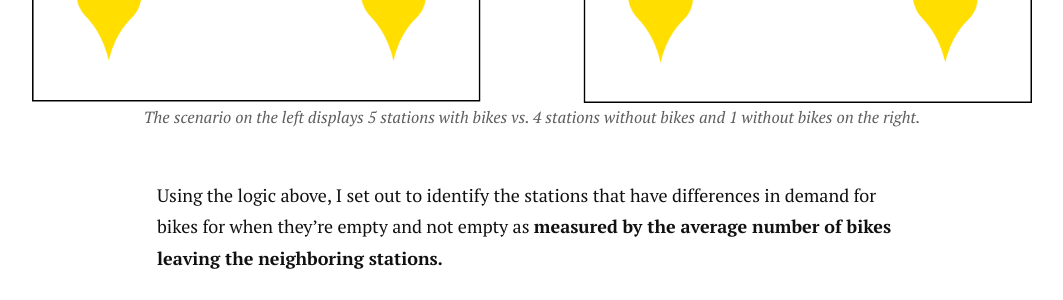
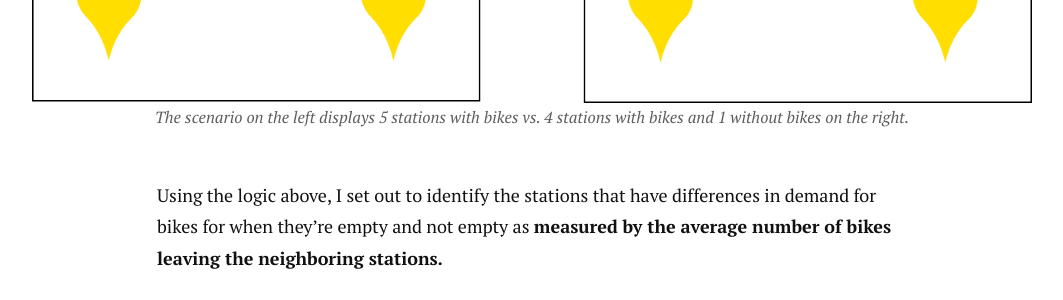
Before and after one commit to irickman/irickman.github.io, a Jekyll site: the page built from _posts/2017-09-11-Optimizing Bikeshare Rebalancing.markdown, in a window 1280 px wide and 900 px high, scrolled down 1909 px. Shown: the part 154-454 px from the top of the window, without its empty margins (108-1171 px from the left). Built offline with Jekyll 4.4.1, drawn with Linux system fonts in a browser that asks for light colours; nearby versions of some CDN libraries.

Commit message:
fixing typos

```diff
--- a/_posts/2017-09-11-Optimizing Bikeshare Rebalancing.markdown
+++ b/_posts/2017-09-11-Optimizing Bikeshare Rebalancing.markdown
@@ -23,7 +23,7 @@
 
 <figure>
 <img src="{{ '/assets/img/Example Bikes.png' | prepend: site.baseurl }}" alt="">
-<figcaption> The scenario on the left displays 5 stations with bikes vs. 4 stations without bikes and 1 without bikes on the right. </figcaption>
+<figcaption> The scenario on the left displays 5 stations with bikes vs. 4 stations with bikes and 1 without bikes on the right. </figcaption>
 </figure>
 
 Using the logic above, I set out to identify the stations that have differences in demand for bikes for when they're empty and not empty as **measured by the average number of bikes leaving the neighboring stations.**
--- a/_posts/2018-08-25-Hitting-with-Two-Strikes.markdown
+++ b/_posts/2018-08-25-Hitting-with-Two-Strikes.markdown
@@ -35,7 +35,7 @@
 </figure>
 
 
-In the scatterplot above, there appears to be a relationship between higher numnbers of two strike counts and lower performance in two strike counts relative to all other counts. Since this trend may just be picking up strikeouts, I decided to instead look at how hitters perform when making contact in both types of counts.
+In the scatterplot above, there appears to be a relationship between higher numbers of two strike counts and lower performance in two strike counts relative to all other counts. Since this trend may just be picking up strikeouts, I decided to instead look at how hitters perform when making contact in both types of counts.
 
 ### Are there any hitters with better hitting outcomes with two strikes?
 
```
